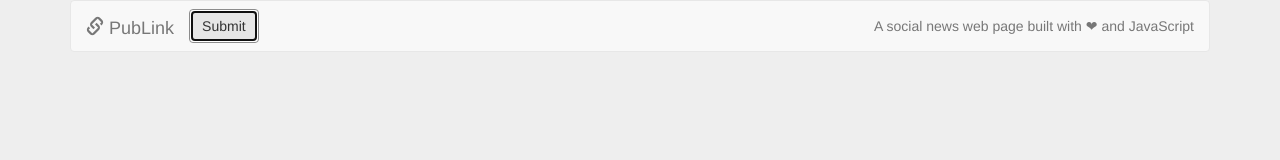
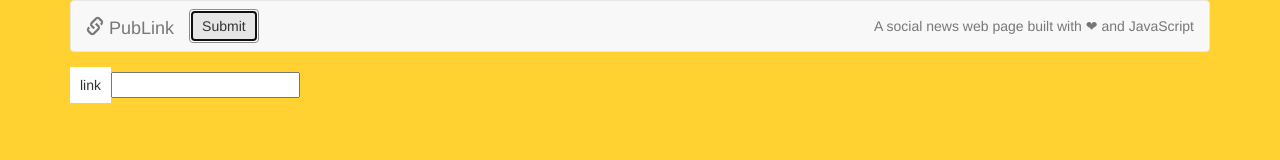
Before and after one commit to khaldi-med/thejsway, a plain HTML site: page part-2/chapter19/index.html in a window 1280 px wide. Both pictures are taken after a click on the button "Submit". Drawn offline with nearby package versions, Linux system fonts and the light colour scheme.

Commit message:
My learning journey practice

```diff
--- a/part-2/chapter19/app.js
+++ b/part-2/chapter19/app.js
@@ -1,23 +1,16 @@
-const showChild = (node, index) => {
-  if(node != document.body){
-    console.log("Wrong node type");
-  }
-  else if (index < node.children.length && index > 0){
-    console.log(node.childNodes[index]);
-  }
-  else{
-    console.log("Incorrect index");
-  }
-};
+"use strict";
 
-// Should show the h1 node
-showChild(document.body, 1);
+const button = document.getElementById("submitButton");
+const form = document.getElementById("content");
 
-// Should show "Incorrect index"
-showChild(document.body, -1);
-
-// Should show "Incorrect index"
-showChild(document.body, 8);
-
-// Should show "Wrong node type"
-showChild(document.body.childNodes[0], 0);
+button.addEventListener("click", () => {
+  const lable = document.createElement("lable");
+  lable.setAttribute("class", "link");
+  lable.setAttribute("for", "link");
+  lable.textContent = "link";
+  const inputElement = document.createElement("input");
+  inputElement.setAttribute("type", "text");
+  inputElement.setAttribute("name", "title");
+  form.appendChild(lable);
+  form.appendChild(inputElement);
+});
--- a/part-2/chapter19/style.css
+++ b/part-2/chapter19/style.css
@@ -1,5 +1,5 @@
 body {
-        background-color: #eee;
+        background-color: #FFD131;
 }
 
 /* Main link element (<div> tag) */
```
Also changed, not shown: part-2/app.js (deleted, +0 -23 lines), part-2/index.html (deleted, +0 -14 lines), part-2/style.css (deleted, +0 -15 lines).
